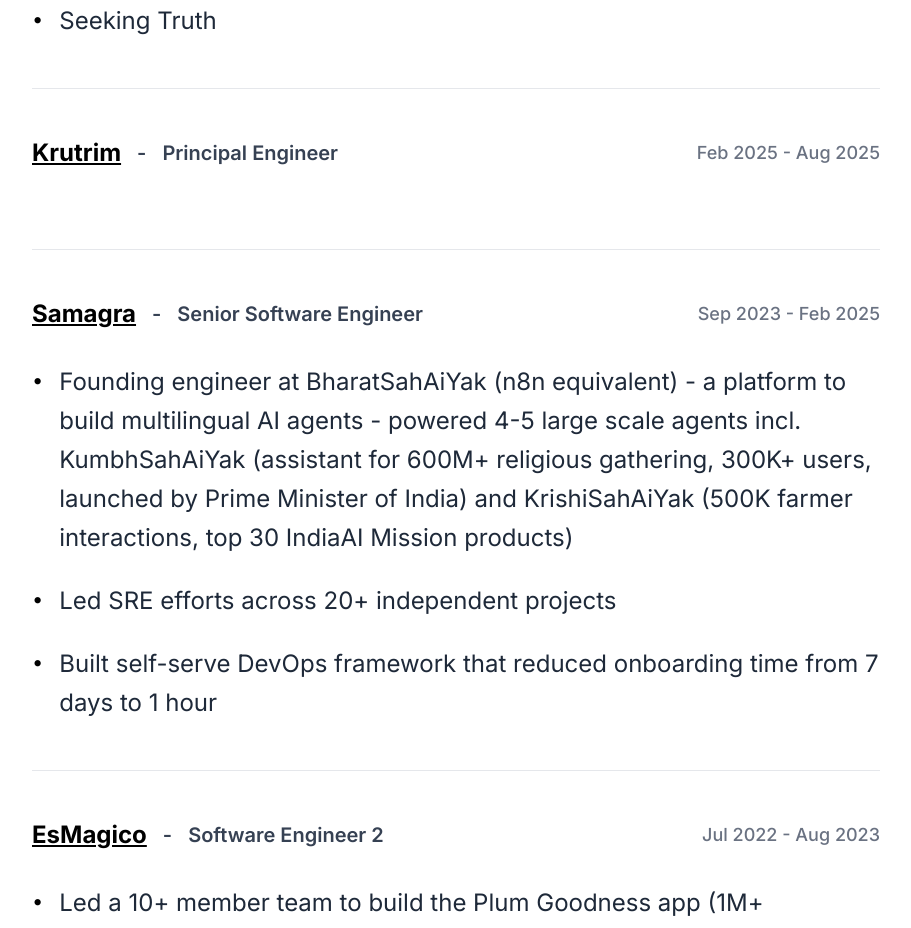
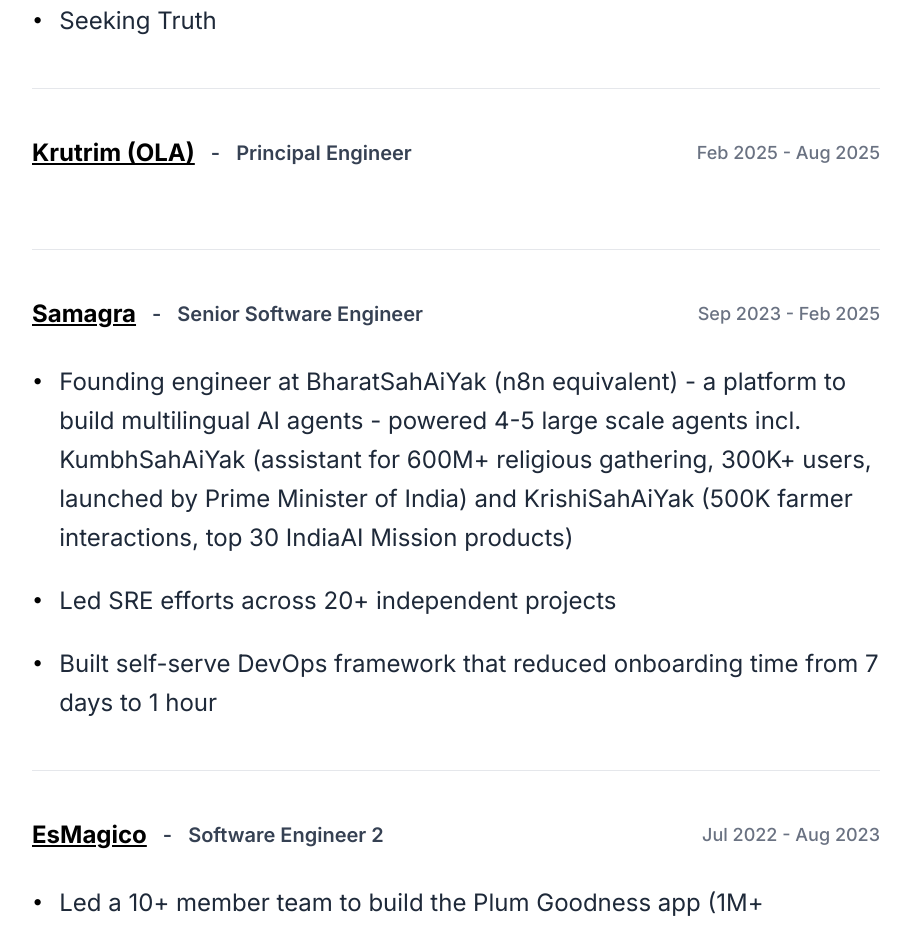
Before and after one commit to singhalkarun/singhalkarun.com, a Next.js app: page / in a window 1280 px wide. Shown: the part 2280-3208 px from the top of the page, without its empty margins (184-1095 px from the left). Built offline with nearby package versions, Linux system fonts and the light colour scheme.

Commit message:
change company name

```diff
--- a/app/page.tsx
+++ b/app/page.tsx
@@ -19,7 +19,7 @@
       ]
     },
     {
-      company: "Krutrim",
+      company: "Krutrim (OLA)",
       designation: "Principal Engineer",
       duration: "Feb 2025 - Aug 2025",
       companyUrl: "https://www.olakrutrim.com",
```
